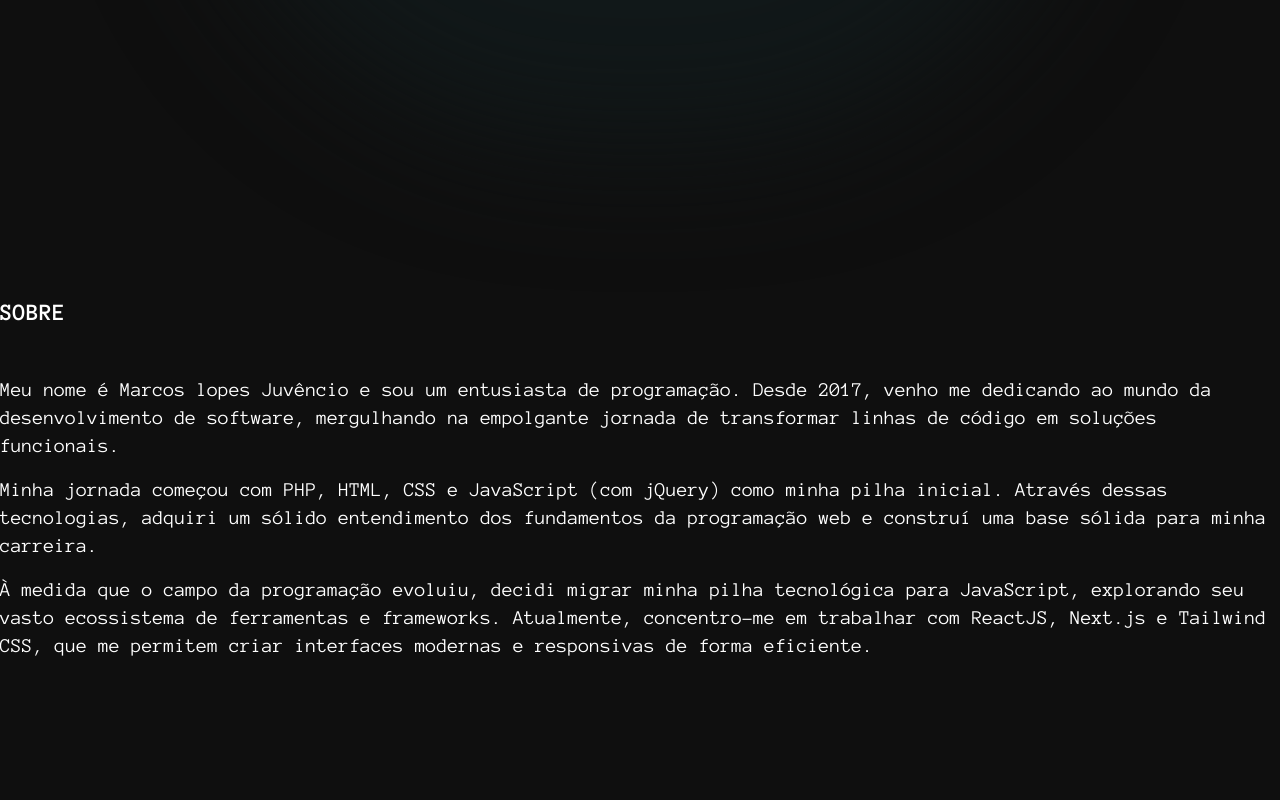
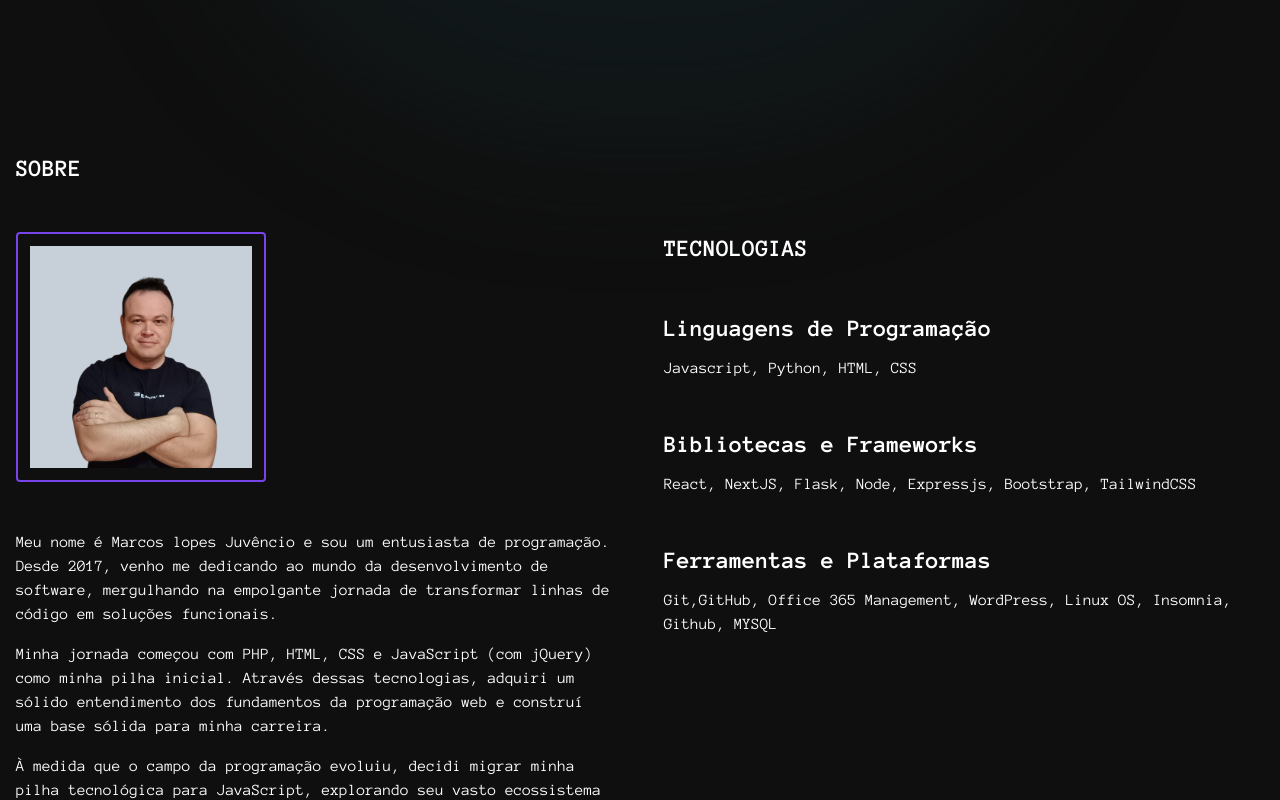
Before and after one commit to devbymarcos/marcoslopes.dev, a Next.js app: page / in a window 1280 px wide. Shown: the part 660-1460 px from the top of the page. Built offline with nearby package versions, Linux system fonts and the light colour scheme.

Commit message:
style: Sobre  ajustado

```diff
--- a/src/app/home/Home.js
+++ b/src/app/home/Home.js
@@ -30,7 +30,7 @@ export default function Home() {
           </Link>
           <a
             target="_blank"
-            className="px-5 py-3 text-md border-2 transition-all inline-block border-green-500 rounded-full font-bold text-white hover:bg-green-500 uppercase"
+            className={` ${orbitron.className} px-5 py-3 text-md border-2 transition-all inline-block border-green-500 rounded-full font-bold text-white hover:bg-green-500 uppercase`}
             href="https://api.whatsapp.com/send?phone=5541992169810&text=Tenho%20trabalho%20vamos%20conversar"
           >
             whatsapp
--- a/src/app/home/about/About.js
+++ b/src/app/home/about/About.js
@@ -1,11 +1,15 @@
+import Stacks from "../stacks/Stacks";
 import MyDesc from "./MyDesc";
 
 export default function About() {
   return (
     <>
-      <section id="sobre" className="pt-40">
+      <section id="sobre" className=" lg:h-screen-custom ">
         <h1 className="mb-12 text-white uppercase text-2xl font-bold">Sobre</h1>
-        <MyDesc />
+        <div className="grid grid-cols-1 md:grid-cols-2 gap-12">
+          <MyDesc />
+          <Stacks />
+        </div>
       </section>
     </>
   );
--- a/src/app/home/about/MyDesc.js
+++ b/src/app/home/about/MyDesc.js
@@ -1,11 +1,14 @@
+import Avatar from "../avatar/Avatar";
+
 function Paragraph({ children }) {
-  return <p className={` mb-4 text-xl text-white`}>{children}</p>;
+  return <p className={` mb-4 text-base text-white`}>{children}</p>;
 }
 
 export default function MyDesc() {
   return (
     <>
       <article className="">
+        <Avatar />
         <Paragraph>
           Meu nome é Marcos lopes Juvêncio e sou um entusiasta de programação.
           Desde 2017, venho me dedicando ao mundo da desenvolvimento de
--- a/src/app/home/avatar/Avatar.js
+++ b/src/app/home/avatar/Avatar.js
@@ -4,29 +4,14 @@ import { Instagram, LinkedinIcon, Facebook } from "lucide-react";
 export default function Avatar() {
   return (
     <>
-      <div className="w-[300px] h-[300px] transition-all rounded-full mx-auto   overflow-hidden  border-2 border-color-purple  mt-36 ">
+      <div className="w-[250px] h-[250px] rounded    overflow-hidden  border-2 border-color-purple  mb-12 ">
         <Image
-          className="object-cover p-3 rounded-full"
+          className="object-cover p-3 rounded"
           src="/images/avatar/marcos-n.png"
-          width={300}
-          height={300}
+          width={250}
+          height={250}
           alt="foto marcos lopes "
         />
-      </div>
-      <div className="px-3 flex justify-center">
-        <ul>
-          <li className="my-4 flex gap-4">
-            <a href="https://www.instagram.com/devbymarcos">
-              <Instagram color="#fff" size={32} />
-            </a>
-            <a href="https://www.linkedin.com/in/devbymarcos">
-              <LinkedinIcon color="#fff" size={32} />
-            </a>
-            <a href="https://www.facebook.com/marcoslopes.ml">
-              <Facebook color="#fff" size={32} />
-            </a>
-          </li>
-        </ul>
       </div>
     </>
   );
--- a/src/app/home/redes-home/RedesHome.js
+++ b/src/app/home/redes-home/RedesHome.js
@@ -2,7 +2,7 @@ const RedesHome = () => {
   return (
     <>
       <div className="py-4 px-4 rounded w-72 bg-white flex justify-between items-center gap-4 mb-12">
-        <a title="linkedIn" href="/">
+        <a title="linkedIn" href="https://www.linkedin.com/in/devbymarcos">
           <svg
             width="28"
             height="28"
@@ -16,7 +16,7 @@ const RedesHome = () => {
             />
           </svg>
         </a>
-        <a href="/">
+        <a title="Youtube" href="/">
           <svg
             width="32"
             height="24"
@@ -30,7 +30,7 @@ const RedesHome = () => {
             />
           </svg>
         </a>
-        <a title="Instagram" href="/">
+        <a title="Instagram" href="https://www.instagram.com/devbymarcos">
           <svg
             width="30"
             height="30"
--- a/src/app/home/stacks/Stacks.js
+++ b/src/app/home/stacks/Stacks.js
@@ -3,7 +3,7 @@ import Image from "next/image";
 export default function Stacks() {
   return (
     <>
-      <section id="tecnologias" className=" h-auto md:h-screen  my-28  pt-28">
+      <section id="tecnologias" className="">
         <h1 className="mb-12 text-white uppercase text-2xl font-bold">
           Tecnologias
         </h1>
--- a/src/app/layout.js
+++ b/src/app/layout.js
@@ -29,7 +29,7 @@ export default function RootLayout({ children }) {
     <html lang="pt-Br">
       <body className={`${anonymousPro.className} h-screen bg-color-primary`}>
         <Header />
-        <div className="container mx-auto">{children}</div>
+        <div className="container mx-auto p-4">{children}</div>
         <Footer />
       </body>
     </html>
--- a/src/app/page.js
+++ b/src/app/page.js
@@ -8,7 +8,6 @@ export default function PageIndex() {
     <>
       <Home />
       <About />
-      <Stacks />
       <Contact />
     </>
   );
--- a/src/app/projetos/Navprojects.js
+++ b/src/app/projetos/Navprojects.js
@@ -1,5 +1,4 @@
 "use client";
-import Btn from "@/components/buttons/Btn";
 
 const Navprojects = ({ content }) => {
   function filterElement(event) {
--- a/src/lib/graphQuery.js
+++ b/src/lib/graphQuery.js
@@ -25,7 +25,7 @@ export async function getProjectsHome() {
 export async function getProjectsPage() {
   const query = gql`
     {
-      allProjects {
+      allProjects(orderBy: [name_ASC]) {
         name
         coverurl
         id
```
